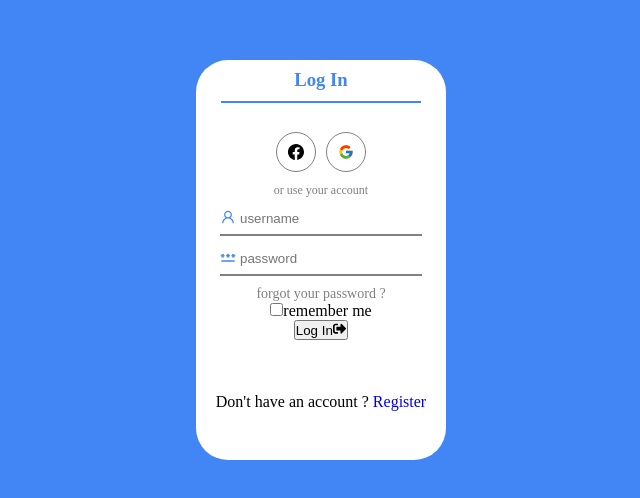
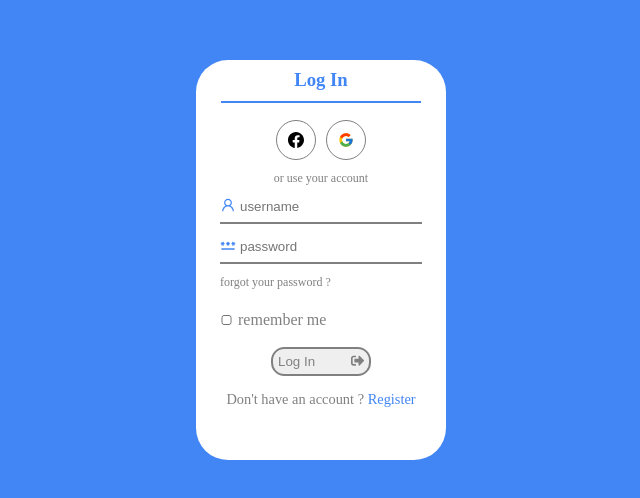
Before and after one commit to KhalilBenMansour/chat-app, a React (Create React App) app in the folder client/: page /login in a window 1280 px wide. Shown: the part 140-638 px from the top of the page, without its empty margins (319-959 px from the left). Built offline with nearby package versions, Linux system fonts and the light colour scheme; no server answers.

Commit message:
Update login and signup routing style

```diff
--- a/client/src/components/login/login.scss
+++ b/client/src/components/login/login.scss
@@ -69,23 +69,27 @@
           }
         }
       }
-    }
-    .forgot-div {
-      > a {
-        color: gray;
-        font-size: 14px;
-        margin: 15px 0;
-        &:hover {
-          color: $mainColor;
+      .check-div {
+        align-self: flex-start;
+        padding: 5px 0;
+        .check-input {
+          margin-right: 5px;
+          height: 0.75em;
+        }
+        .check-label {
+          color: gray;
+          &:hover {
+            color: $mainColor;
+            cursor: pointer;
+          }
         }
       }
-    }
-    .login-footer {
-      flex: 1;
       .button-login {
         width: 100px;
         padding: 5px;
+        margin-top: 1em;
         display: flex;
+
         justify-content: space-between;
         cursor: pointer;
         border-radius: 1em;
@@ -97,5 +101,29 @@
         }
       }
     }
+
+    .forgot-div {
+      align-self: flex-start;
+      margin-bottom: 1em;
+      > a {
+        color: gray;
+        font-size: 0.75em;
+        margin: 15px 0;
+        &:hover {
+          color: $mainColor;
+        }
+      }
+    }
+    .login-footer {
+      flex: 1;
+      padding: 1em 0;
+      font-size: 0.9em;
+      .register-div {
+        color: gray;
+        .register-link {
+          color: $mainColor;
+        }
+      }
+    }
   }
 }
--- a/client/src/components/signup/signup.scss
+++ b/client/src/components/signup/signup.scss
@@ -69,13 +69,12 @@
           }
         }
       }
-    }
-    .signup-footer {
-      flex: 1;
       .button-signup {
         width: 100px;
         padding: 5px;
+        margin-top: 1em;
         display: flex;
+
         justify-content: space-between;
         cursor: pointer;
         border-radius: 1em;
@@ -88,4 +87,15 @@
       }
     }
   }
+  .signup-footer {
+    flex: 1;
+    padding: 1em 0;
+    font-size: 0.9em;
+    .login-div {
+      color: gray;
+      .login-link {
+        color: $mainColor;
+      }
+    }
+  }
 }
```
